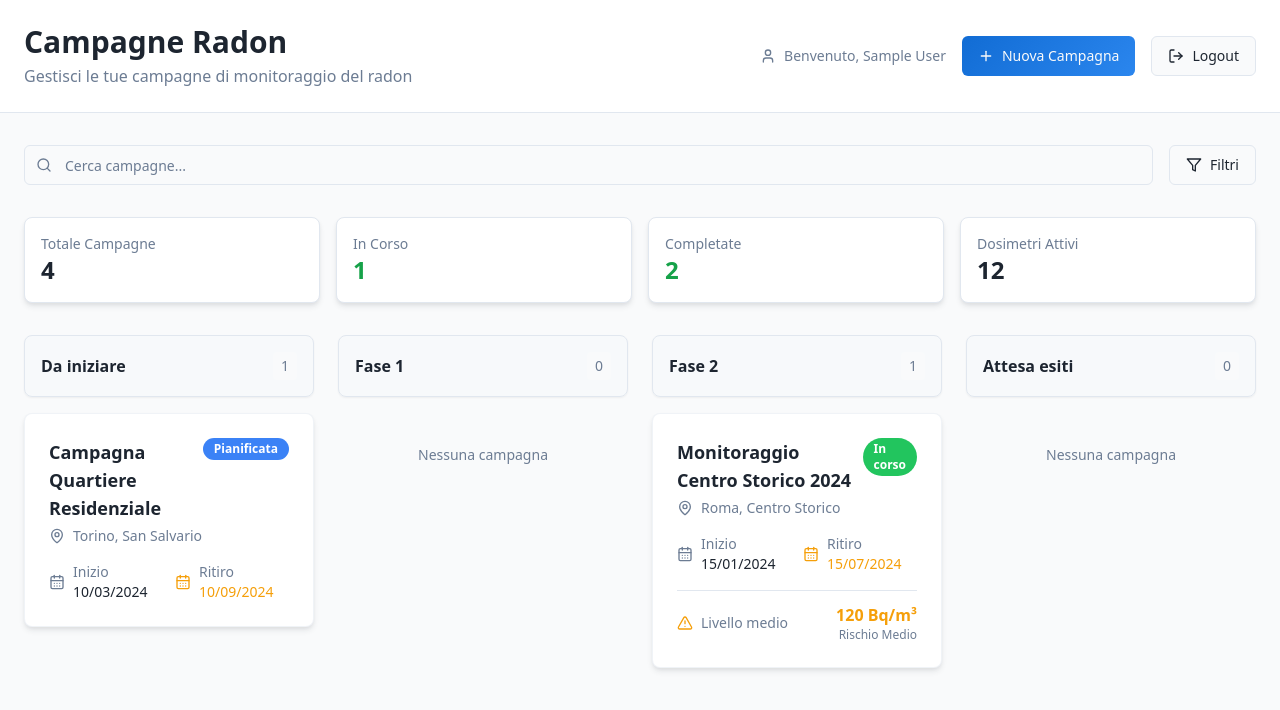
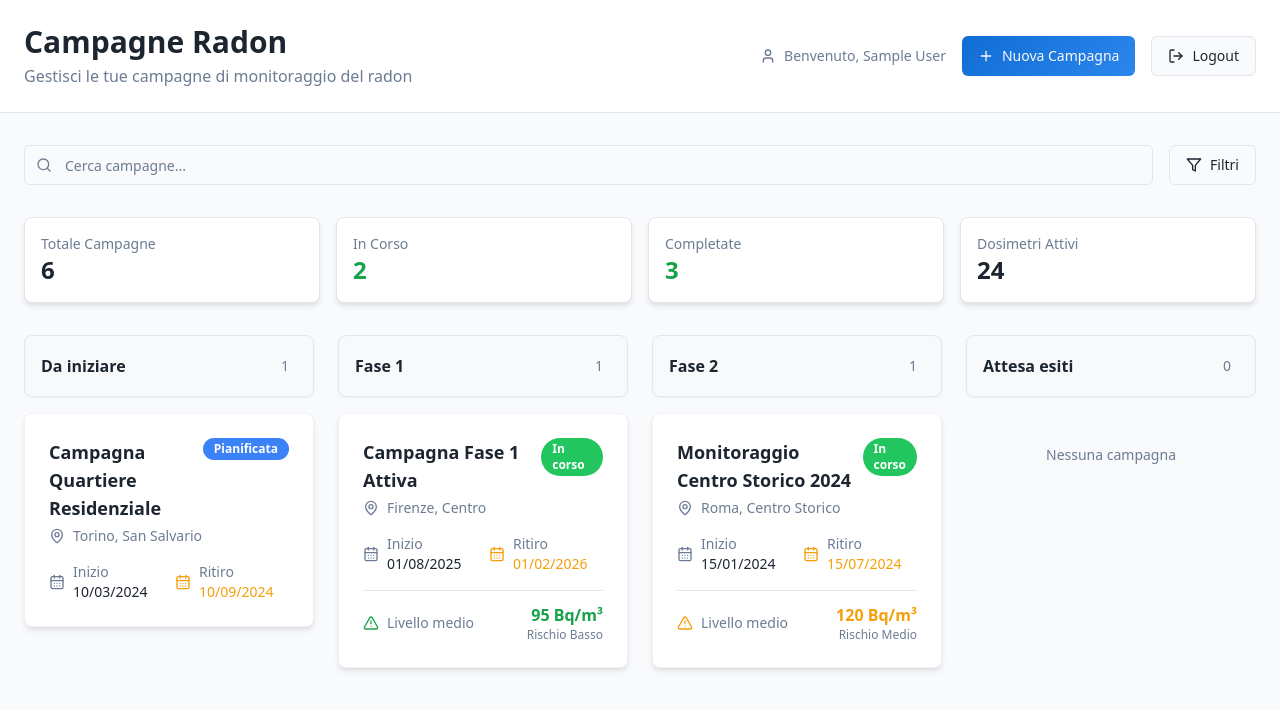
Before and after one commit to Waro/radon-tracker, a React (Vite) app: page / in a window 1280 px wide. Shown: the top 710 px of the page. Built offline with nearby package versions, Linux system fonts and the light colour scheme; sample sign-in values are in the browser's storage; the HTML template or start-up script is replaced by a standard one.

Commit message:
Add example campaigns

```diff
--- a/src/pages/Index.tsx
+++ b/src/pages/Index.tsx
@@ -47,6 +47,25 @@ const mockCampaigns: RadonCampaign[] = [
     status: 'completed',
     averageLevel: 180,
     riskLevel: 'high'
+  },
+  {
+    id: '5',
+    name: 'Campagna Fase 1 Attiva',
+    location: 'Firenze, Centro',
+    startDate: '2025-08-01',
+    status: 'active',
+    averageLevel: 95,
+    riskLevel: 'low'
+  },
+  {
+    id: '6',
+    name: 'Campagna Completata 2025',
+    location: 'Bologna, Zona Universitaria',
+    startDate: '2024-10-01',
+    endDate: '2025-04-15',
+    status: 'completed',
+    averageLevel: 150,
+    riskLevel: 'medium'
   }
 ];
 
```
